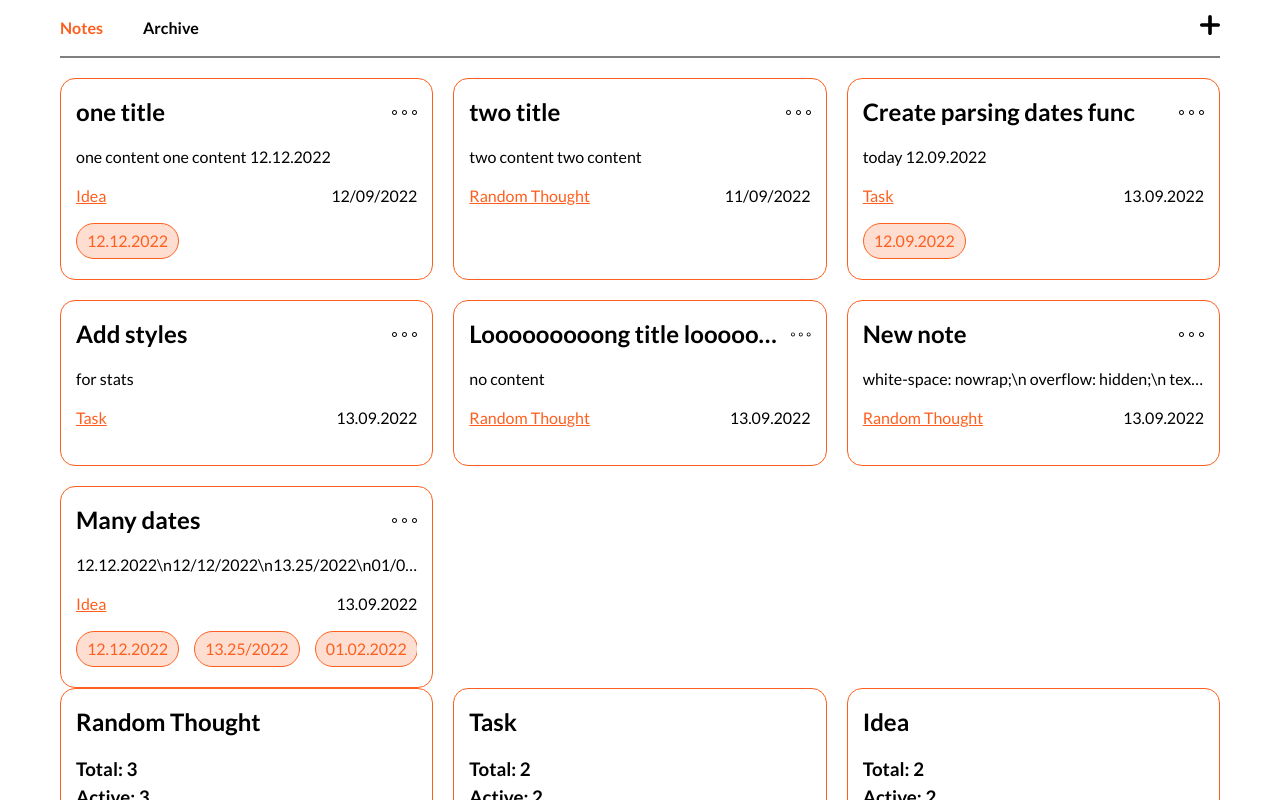
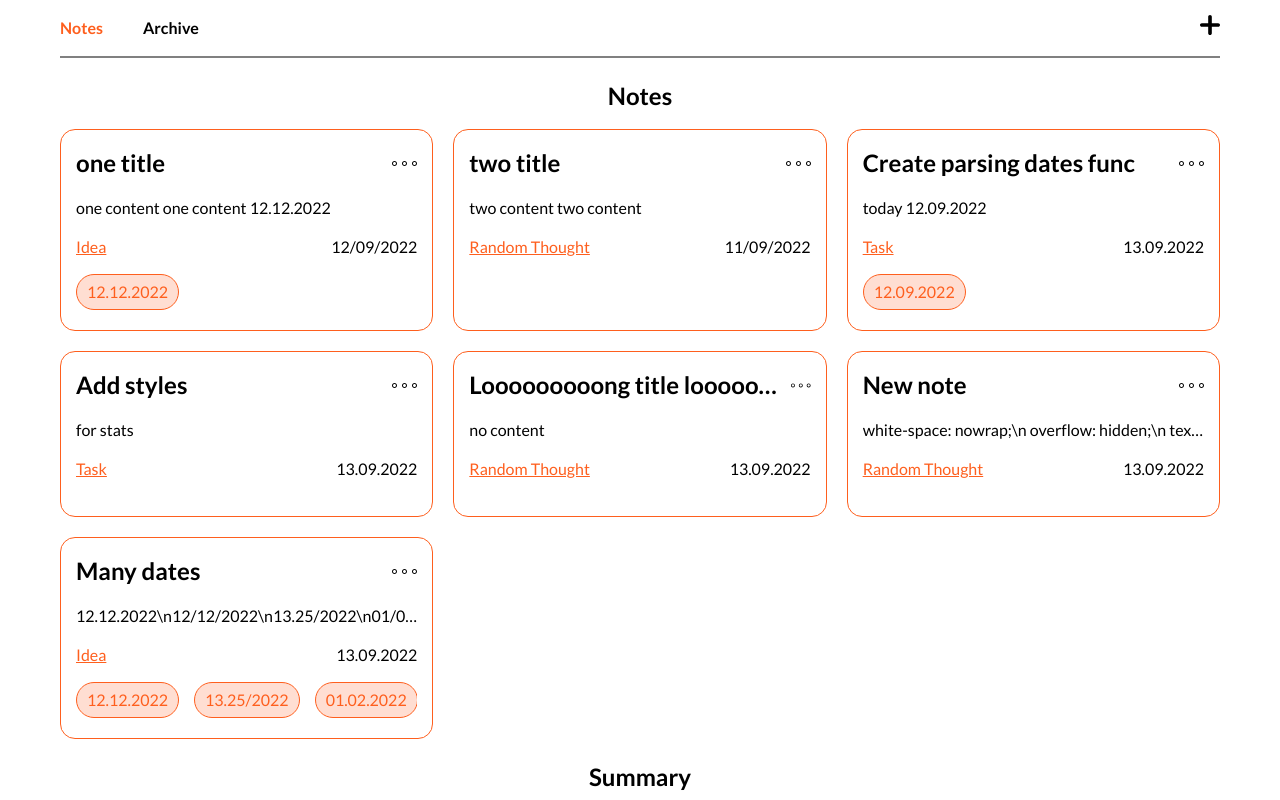
Before and after one commit to bxr5xrk/note-taking-app-react, a React (Create React App) app: page /notes in a window 1280 px wide. Shown: the top 800 px of the page. Built offline with nearby package versions, Linux system fonts and the light colour scheme.

Commit message:
added minor changes

```diff
--- a/src/components/NoteItem/NoteItem.module.scss
+++ b/src/components/NoteItem/NoteItem.module.scss
@@ -32,6 +32,7 @@
         overflow-x: hidden;
         text-overflow: ellipsis;
         white-space: nowrap;
+        text-align: left;
     }
 
     .stats {
--- a/src/components/NotesList/NotesList.module.scss
+++ b/src/components/NotesList/NotesList.module.scss
@@ -1,6 +1,25 @@
+// .root {
+//     display: flex;
+
+//     .list {
+//         display: grid;
+//     grid-template-columns: repeat(3, 1fr);
+//     grid-template-rows: auto;
+//     gap: 20px;
+
+//     }
+// }
+
 .root {
-    display: grid;
-    grid-template-columns: repeat(3, 1fr);
-    grid-template-rows: auto;
-    gap: 20px;
+    text-align: center;
+    display: flex;
+    flex-direction: column;
+    gap: 15px;
+
+    .list {
+        display: grid;
+        grid-template-columns: repeat(3, 1fr);
+        grid-template-rows: auto;
+        gap: 20px;
+    }
 }
--- a/src/components/NotesList/NotesList.tsx
+++ b/src/components/NotesList/NotesList.tsx
@@ -10,11 +10,13 @@ interface NotesListProps {
 
 const NotesList: FC<NotesListProps> = ({ notes, type }) => {
     if (!notes.length) {
-        return <h2>No notes</h2>
+        return <h2>No notes</h2>;
     }
 
     return (
         <section className={st.root}>
+            <h1>Notes</h1>
+            <div className={st.list}>
                 {notes.map((i) => (
                     <NoteItem
                         type={type}
@@ -27,6 +29,7 @@ const NotesList: FC<NotesListProps> = ({ notes, type }) => {
                         parsedDates={i.parsedDates}
                     />
                 ))}
+            </div>
         </section>
     );
 };
--- a/src/components/Summary/Summary.tsx
+++ b/src/components/Summary/Summary.tsx
@@ -14,6 +14,8 @@ const Summary = () => {
 
     return (
         <section className={st.root}>
+            <h1>Summary</h1>
+            <div className={st.list}>
                 {items.map((i) => (
                     <div key={i.category} className={st_.root}>
                         <h1>{i.category}</h1>
@@ -31,6 +33,7 @@ const Summary = () => {
                         </div>
                     </div>
                 ))}
+            </div>
         </section>
     );
 };
--- a/src/pages/notes/NotesPage.module.scss
+++ b/src/pages/notes/NotesPage.module.scss
@@ -2,4 +2,5 @@
     display: flex;
     flex-direction: column;
     justify-content: space-between;
+    gap: 20px;
 }
```
Lines whose indentation alone changed are shown as unchanged.
